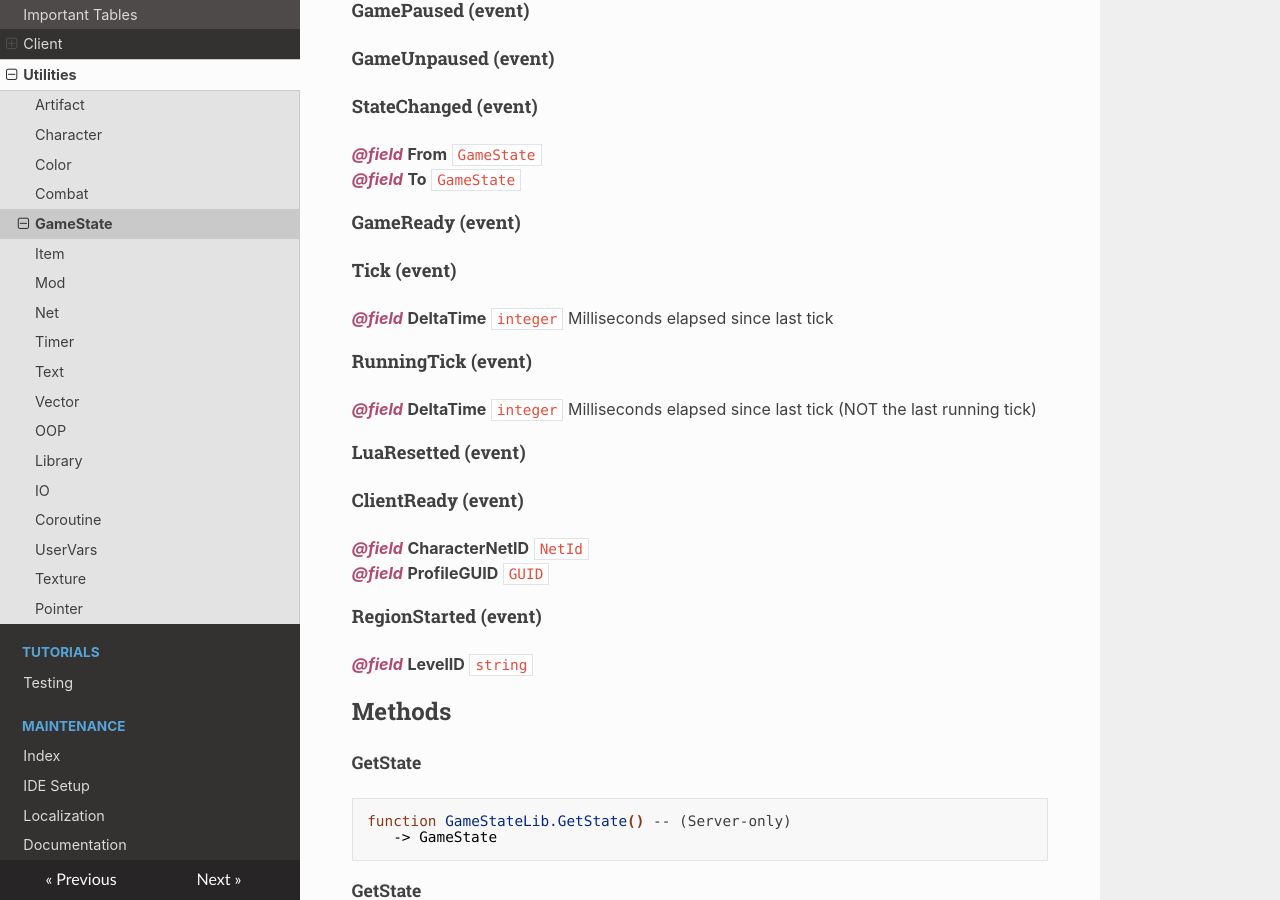
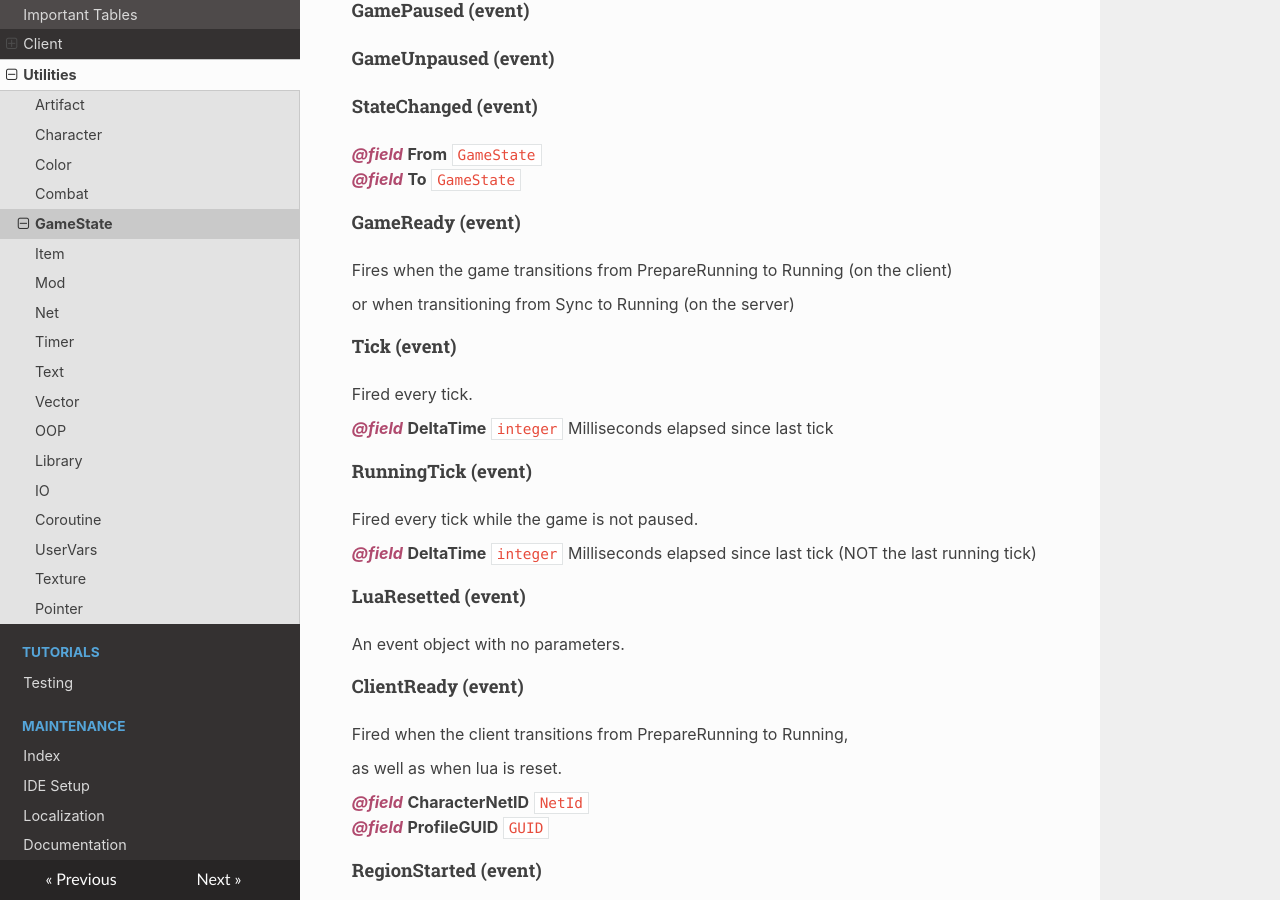
Before and after one commit to PinewoodPip/epip, an MkDocs documentation site: the page built from docs/Documentation/Utilities/GameState.md, in a window 1280 px wide and 900 px high, scrolled down 447 px. Built offline with MkDocs 1.6.1, drawn with Linux system fonts in a browser that asks for light colours; nearby versions of some CDN libraries.

Commit message:
Add autogenerated class comments

```diff
--- a/docs/Documentation/Utilities/GameState.md
+++ b/docs/Documentation/Utilities/GameState.md
@@ -21,17 +21,31 @@ Its events are helpful for initialization purposes. `ClientReady`, for example,
 
 #### GameReady (event)
 
+Fires when the game transitions from PrepareRunning to Running (on the client)
+
+or when transitioning from Sync to Running (on the server)
+
 #### Tick (event)
+
+Fired every tick.
 
 <p style="margin-bottom:0px;"><span style="color:#B04A6E;"><b><i>@field</i></b></span> <b>DeltaTime</b> <code>integer</code> Milliseconds elapsed since last tick</p>
 
 #### RunningTick (event)
 
+Fired every tick while the game is not paused.
+
 <p style="margin-bottom:0px;"><span style="color:#B04A6E;"><b><i>@field</i></b></span> <b>DeltaTime</b> <code>integer</code> Milliseconds elapsed since last tick (NOT the last running tick)</p>
 
 #### LuaResetted (event)
 
+An event object with no parameters.
+
 #### ClientReady (event)
+
+Fired when the client transitions from PrepareRunning to Running,
+
+as well as when lua is reset.
 
 <p style="margin-bottom:0px;"><span style="color:#B04A6E;"><b><i>@field</i></b></span> <b>CharacterNetID</b> <code>NetId</code></p>
 
```
Also changed, not shown: docs/Documentation/Utilities/Character.md (+4 -0 lines), docs/Documentation/Utilities/Coroutine.md (+2 -0 lines), docs/Documentation/Utilities/Pointer.md (+4 -0 lines).
